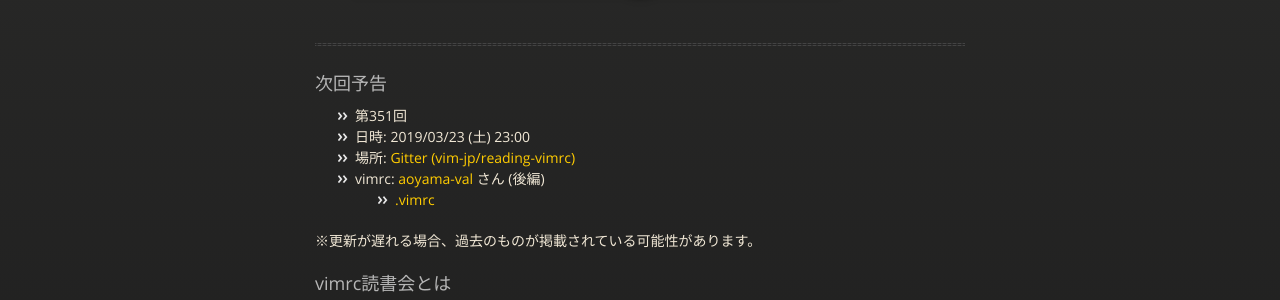
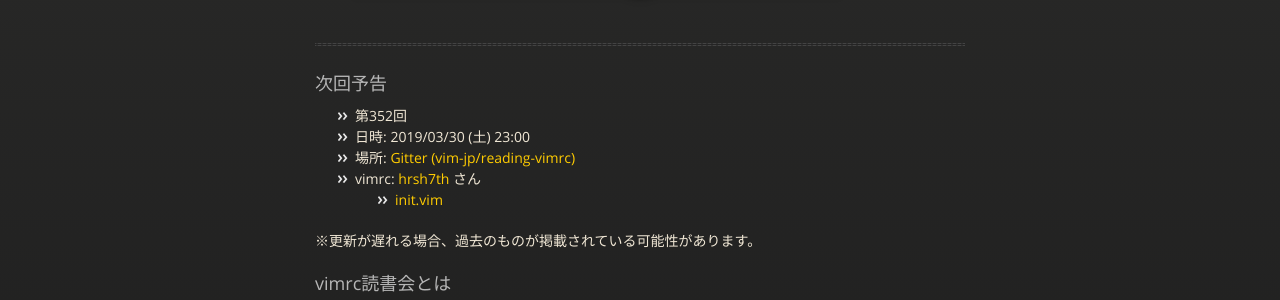
Before and after one commit to vim-jp/reading-vimrc, a Jekyll site: the page built from index.md, in a window 1280 px wide and 900 px high. Shown: the part 211-511 px from the top of the window. Built offline with Jekyll 4.4.1, drawn with Linux system fonts in a browser that asks for light colours; nearby versions of some CDN libraries.

Commit message:
Update the next information: #352 hrsh7th

```diff
--- a/_data/next.yml
+++ b/_data/next.yml
@@ -1,12 +1,11 @@
-- id: 351
-  date: '2019-03-23 23:00'
+- id: 352
+  date: '2019-03-30 23:00'
   author:
-    name: aoyama-val
-    url: 'https://github.com/aoyama-val'
+    name: hrsh7th
+    url: 'https://github.com/hrsh7th'
   vimrcs:
-    - url: >-
-        https://github.com/aoyama-val/dot/blob/6d5143a2e62c28d60c775f0414ec00f51bee069f/etc/.vim/.vimrc
-      name: .vimrc
-      hash: 6d5143a2e62c28d60c775f0414ec00f51bee069f
-  part: 後編
+    - url: 'https://github.com/hrsh7th/dotfiles/blob/master/nvim/init.vim'
+      name: init.vim
+      hash: null
+  part: null
   other: null
```
